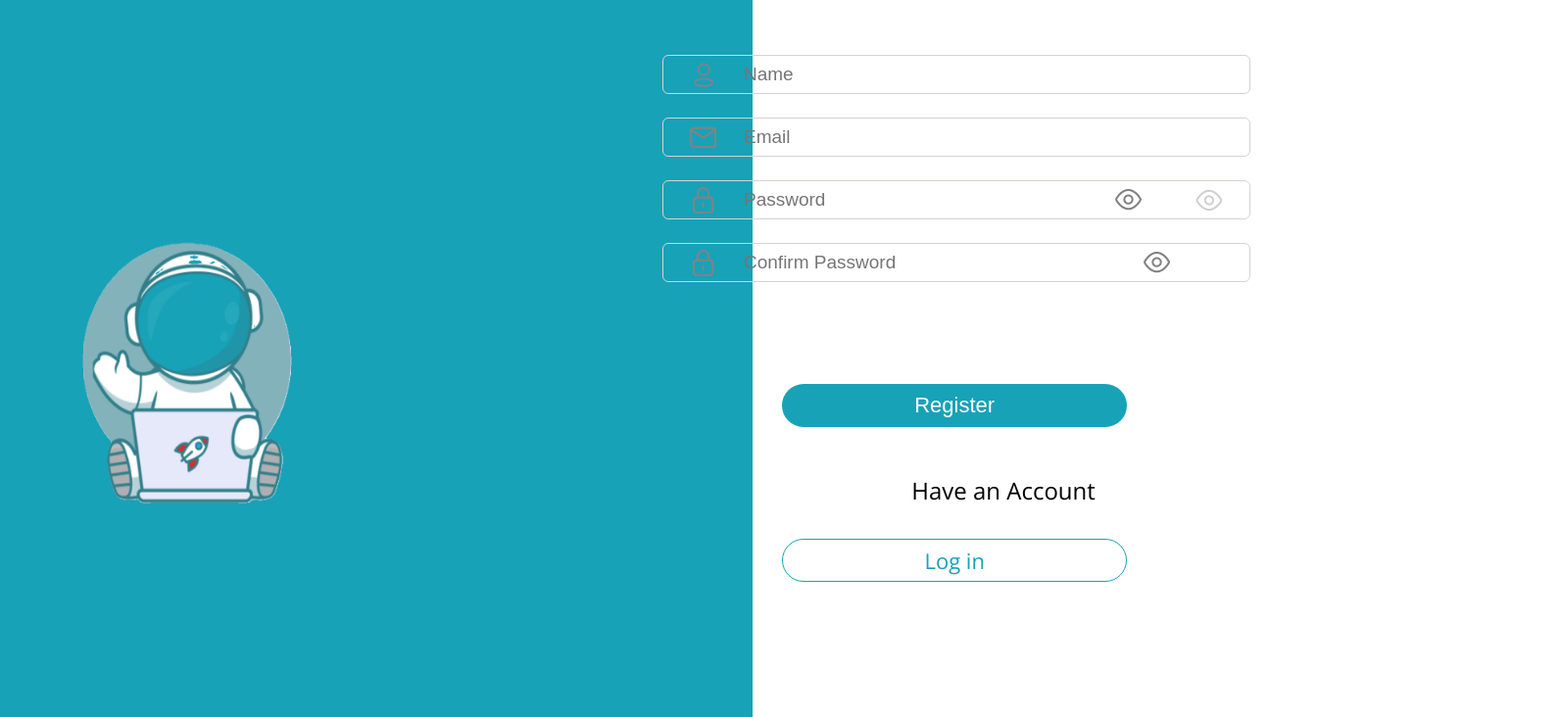
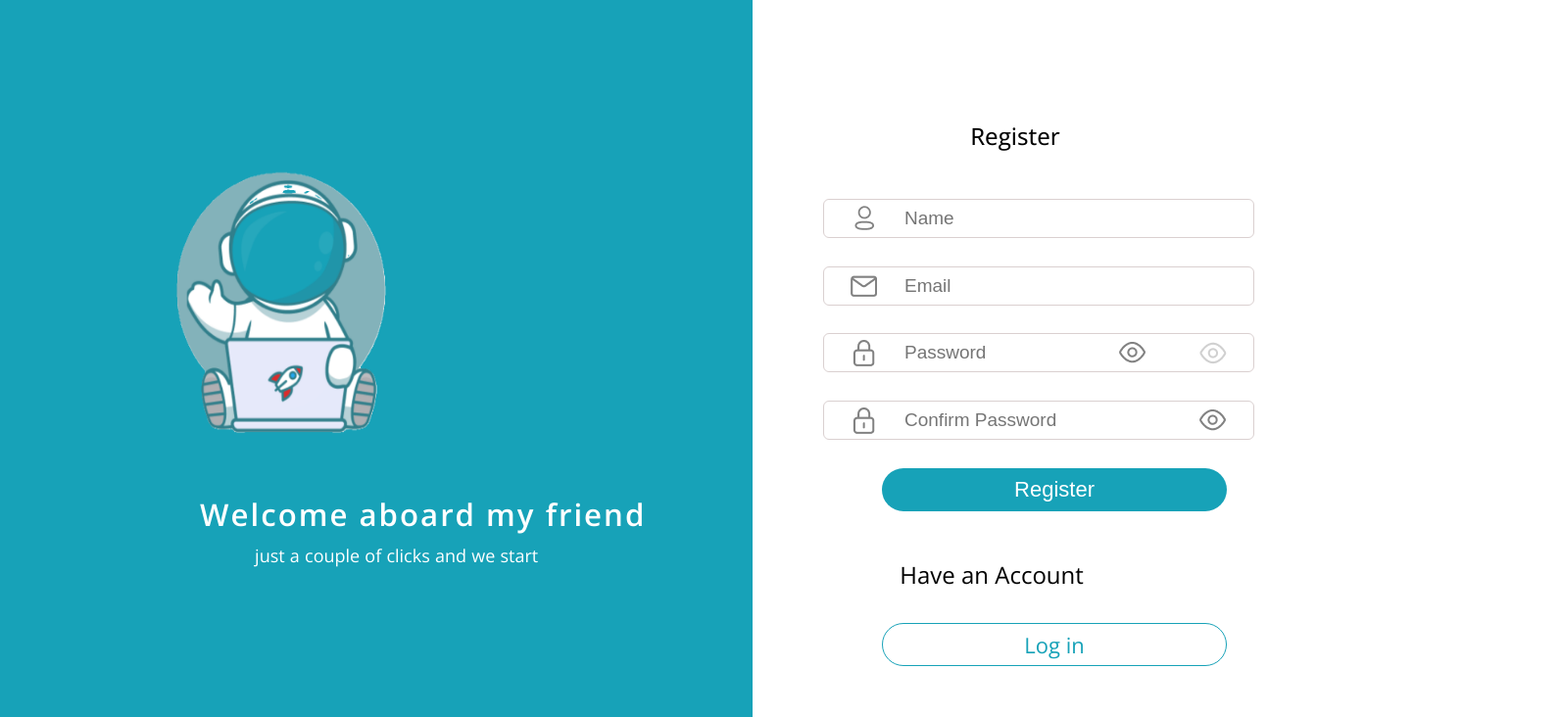
Before and after one commit to ahme1kash/Task-Manager-Final-Evaluation, a React (Vite) app in the folder client/: page / in a window 1280 px wide. Shown: the top 732 px of the page at 98% size, 1592 px wide, since content can reach past the window. Built offline with nearby package versions, Linux system fonts and the light colour scheme.

Commit message:
Adds Loader spinner in the App on routing to different pages

```diff
--- a/client/package.json
+++ b/client/package.json
@@ -14,6 +14,7 @@
     "react": "^18.2.0",
     "react-dom": "^18.2.0",
     "react-hot-toast": "^2.4.1",
+    "react-loader-spinner": "^6.1.6",
     "react-router-dom": "^6.24.1"
   },
   "devDependencies": {
--- a/client/src/App.jsx
+++ b/client/src/App.jsx
@@ -1,4 +1,4 @@
-import React from "react";
+import React, { useState, useEffect } from "react";
 import "./App.css";
 import {
   createBrowserRouter,
@@ -13,13 +13,28 @@ import Analytics from "./Components/Analytics/Analytics.jsx";
 import Settings from "./Components/Settings/Settings.jsx";
 import Structure from "./Components/Structure/Structure.jsx";
 import PrivateRoutes from "./Components/Helper/PrivateRoutes.jsx";
+import LoaderComponent from "./Components/Loader/Loader.jsx";
+
+const LoadingWrapper = ({ router }) => {
+  const [loading, setLoading] = useState(true);
+
+  useEffect(() => {
+    const timeout = setTimeout(() => {
+      setLoading(false);
+    }, 400);
+
+    return () => clearTimeout(timeout);
+  }, [router]);
+
+  return loading ? <LoaderComponent /> : <RouterProvider router={router} />;
+};
+
 const App = () => {
   const route = createBrowserRouter([
     {
       path: "/",
       element: <LoginSignup />,
     },
-
     {
       element: <PrivateRoutes />,
       children: [
@@ -52,8 +67,8 @@ const App = () => {
                     }}
                     alt="Not Found"
                   />
-                  <h1 style={{ color: "gray" }}>OOPS! NO SIMILAR ROUTES</h1>{" "}
-                  <br></br>
+                  <h1 style={{ color: "gray" }}>OOPS! NO SIMILAR ROUTES</h1>
+                  <br />
                   <Link
                     style={{
                       cursor: "pointer",
@@ -80,7 +95,7 @@ const App = () => {
 
   return (
     <div className="App">
-      <RouterProvider router={route}></RouterProvider>
+      <LoadingWrapper router={route} />
     </div>
   );
 };
--- a/client/src/Components/Analytics/Analytics.css
+++ b/client/src/Components/Analytics/Analytics.css
@@ -1,14 +1,13 @@
-li {
-    list-style-type: lower-roman;
+.container {
+    display: flex;
+    margin-top: 2em;
+    gap: 8em;
+    font-size: x-large;
+    width: 65em;
+    height: 10em;
 }
 
-.container {
-    display: flex;
-    margin-top: 3em;
-    gap: 8em;
-    font-size: x-large;
 
-}
 
 .header {
     margin-right: 32em;
@@ -16,29 +15,40 @@ li {
 
 .rightblock ul li {
     margin-bottom: 1em;
-    display: flex;
-    gap: 3em;
+    justify-content: space-between
 }
 
 
 .leftblock ul li {
-    /* flex-direction: column; */
     gap: 3em;
     margin-bottom: 1em;
     list-style-type: disc;
+    justify-content: left;
 
 }
 
 .rightblock ul li {
-    flex-direction: column;
     margin-bottom: 1em;
     gap: 3em;
     list-style-type: disc;
 }
 
-.container li::marker {
-    color: red;
-    /* Change color of the bullet */
+.rightblock,
+li::marker {
+
+    margin-left: 2em;
+}
+
+.leftblock,
+li::marker {
+
+    margin-left: 2em;
+    /* width: 2em; */
+}
+
+li::marker {
+    color: rgb(144, 196, 204);
+    font-size: 1.5em;
 }
 
 .leftcontainer {
@@ -50,8 +60,3 @@ li {
     background-color: rgb(249, 252, 255);
     width: 25vw;
 }
-
-span p {
-    font-size: 23px;
-    font-weight: 400;
-}
--- a/client/src/Components/Analytics/Analytics.jsx
+++ b/client/src/Components/Analytics/Analytics.jsx
@@ -2,7 +2,7 @@ import React, { useState, useEffect } from "react";
 import axios from "axios";
 import "./Analytics.css";
 const Analytics = () => {
-  const [countTaskProfile, setCountProfile] = useState();
+  const [countTaskProfile, setCountProfile] = useState([]);
   useEffect(() => {
     const fetchData = async () => {
       const Token = localStorage.getItem("Token");
@@ -25,28 +25,49 @@ const Analytics = () => {
   }, []);
   return (
     <div>
-      <h1 className="header">Analytics</h1>
-      <div className="container">
-        <div className="leftcontainer">
-          <div className="leftblock">
+      <h1 className=" header">Analytics</h1>
+      <div className=" container">
+        <div className=" leftcontainer">
+          <div className=" leftblock">
             <ul>
               <li>
-                <p>Backlog Tasks</p>
-                <p>90</p>
+                Backlog Tasks &nbsp;&nbsp;&nbsp;&nbsp;
+                {countTaskProfile["backlog_count"]}
               </li>
-              <li>To-do Tasks</li>
-              <li>In-Progress Tasks</li>
-              <li>Completed Tasks</li>
+              <li>
+                To-do Tasks&nbsp;&nbsp;&nbsp;&nbsp;
+                {countTaskProfile["to_do_count"]}
+              </li>
+              <li>
+                In-Progress Tasks &nbsp;&nbsp;&nbsp;&nbsp;
+                {countTaskProfile["in_progress_count"]}
+              </li>
+              <li>
+                Completed Tasks &nbsp;&nbsp;&nbsp;&nbsp;
+                {countTaskProfile["done_count"]}
+              </li>
             </ul>
           </div>
         </div>
-        <div className="rightcontainer">
-          <div className="rightblock">
+        <div className=" rightcontainer">
+          <div className=" rightblock">
             <ul>
-              <li>Low Priority</li>
-              <li>Moderate Priority</li>
-              <li>High Priority</li>
-              <li>Due Date Tasks</li>
+              <li>
+                Low Priority&nbsp;&nbsp;&nbsp;&nbsp;
+                {countTaskProfile["low_priority_count"]}
+              </li>
+              <li>
+                Moderate Priority&nbsp;&nbsp;&nbsp;&nbsp;
+                {countTaskProfile["moderate_priority_count"]}
+              </li>
+              <li>
+                High Priority&nbsp;&nbsp;&nbsp;&nbsp;
+                {countTaskProfile["high_priority_count"]}
+              </li>
+              <li>
+                Due Date Tasks&nbsp;&nbsp;&nbsp;&nbsp;
+                {countTaskProfile["due_date_count"]}
+              </li>
             </ul>
           </div>
         </div>
--- /dev/null
+++ b/client/src/Components/Loader/Loader.jsx
@@ -0,0 +1,24 @@
+import { ColorRing } from "react-loader-spinner";
+import React from "react";
+const LoaderComponent = () => {
+  return (
+    <>
+      <ColorRing
+        height="80"
+        width="80"
+        color="#4fa94d"
+        ariaLabel="fallinglines-loading"
+        radius="1"
+        wrapperStyle={{
+          justifyContent: "center",
+          marginTop: "20%",
+
+          alignItems: "center",
+          position: "absolute",
+        }}
+        visible={true}
+      />
+    </>
+  );
+};
+export default LoaderComponent;
--- a/client/src/Components/LoginSignUp/LoginSignUp.css
+++ b/client/src/Components/LoginSignUp/LoginSignUp.css
@@ -1,12 +1,12 @@
 .signandregister {
     display: flex;
     flex-direction: column;
-    padding-bottom: 30px;
+    /* padding-bottom: 30px; */
     max-width: 40%;
-    width: 40%;
+    width: 100%;
     position: absolute;
     right: 0;
-    bottom: 4em;
+    bottom: 1em;
 }
 
 .welcome {
@@ -29,8 +29,8 @@
     /* margin: 12em 19em; */
     width: 34vw;
     height: 62vh;
-    top: 5em;
-    right: 15em;
+    top: 2em;
+    right: 11em;
 }
 
 /* .roboback {
@@ -39,13 +39,13 @@
 /* float: left; */
 
 /* } */
-*/ .header {
-    display: flex;
-    flex-direction: column;
-    align-items: center;
-    gap: 9px;
+.login-signup .header {
+    /* display: flex; */
+    /* flex-direction: column; */
+    /* align-items: center; */
     width: 100%;
-    margin-top: 30px;
+    /* gap: 9px; */
+    /* margin-top: 6em; */
 
 }
 
@@ -53,15 +53,15 @@
     position: relative;
     font-size: 24px;
     font-weight: 450;
-    left: -1.5em;
-    top: 6em;
+    left: 0.5em;
+    top: 10em;
 }
 
 .greet {
     color: #ffffff;
     position: absolute;
-    top: 30em;
-    left: 14em;
+    top: 21em;
+    left: 8.5em;
 }
 
 .start {
@@ -69,29 +69,31 @@
     font-size: large;
     font-weight: 400;
     margin-right: 3em;
+    margin-top: 0.5em;
 }
 
 .greet-text {
     font-weight: 600;
     letter-spacing: 2px;
+    font-size: 1.3em;
 }
 
 .inputs {
     margin-top: 12em;
-    display: flex;
+    /* display: flex; */
     flex-direction: column;
-    align-items: center;
+    /* align-items: center; */
     /* line-height: 5em; */
-    gap: 0em;
+    /* gap: 0em; */
+    margin-left: 3em;
 }
 
 .input {
-    margin-bottom: 1em;
-    margin-right: 4em;
+    margin-bottom: 1.2em;
+
     display: flex;
     align-items: center;
-    width: 70vw;
-    max-width: 25em;
+    max-width: 20em;
     height: 40px;
     border-radius: 6px;
     box-sizing: border-box;
@@ -122,28 +124,18 @@
 
 
 
-.forgot-password {
-    padding-left: 63px;
-    margin-top: 27px;
-    color: #797979;
-    font-size: 18px;
-}
 
-.forgot-password span {
-    color: #4c00b4;
-    cursor: pointer;
-}
 
 .submit-container {
     display: block;
-    /* gap: 3em; */
-    margin: 80px;
+    margin-left: 8em;
+    margin-bottom: 4em;
 
 
 }
 
 .acc {
-    margin-right: -2;
+    margin-left: -12em;
     margin-top: 2em;
     color: black;
 }
@@ -222,6 +214,7 @@
     .signandregister {
         max-width: 280px;
         margin-left: auto;
+
     }
 }
 
--- a/client/src/Components/LoginSignUp/LoginSignUp.jsx
+++ b/client/src/Components/LoginSignUp/LoginSignUp.jsx
@@ -74,18 +74,18 @@ const LoginSignUp = () => {
     }
   };
   return (
-    <div className="container">
+    <div className="login-signup container">
       <div className="welcome">
         <div className="robowelcome">
           <img className="robo" src={robo_pic} alt="robopic" />
         </div>
         <div className="greet">
-          <h1 className="greet-text"> Welcome aboard my friend</h1>
+          <h3 className="greet-text"> Welcome aboard my friend</h3>
           <h3 className="start"> just a couple of clicks and we start</h3>
         </div>
       </div>
       <div className="signandregister">
-        <div className="header">
+        <div className="login-signup header">
           <div className="text">{activity}</div>
         </div>
         <form className="inputs" onSubmit={submitForm}>
--- a/client/src/index.css
+++ b/client/src/index.css
@@ -19,4 +19,8 @@ body {
 
     font-family: "Open Sans";
     height: 100%;
+
+
+    overflow-x: hidden;
+
 }
```
Also changed, not shown: 1 other file (tests, documents, lock files or other folders).
